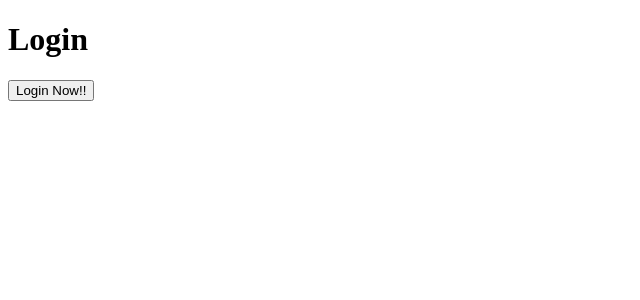
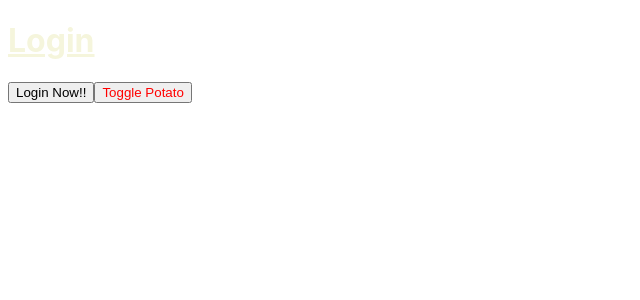
Before and after one commit to bellDev-code/instaclone-web, a React (Create React App) app: page / in a window 1280 px wide. Shown: the top 300 px of the page, without its empty margins (0-640 px from the left). Built offline with nearby package versions, Linux system fonts and the light colour scheme.

Commit message:
Styled-Components & props pratice

```diff
--- a/src/screens/Login.js
+++ b/src/screens/Login.js
@@ -1,10 +1,33 @@
+import { useState } from "react";
+import styled, { css } from "styled-components";
 import { isLoggedInVar } from "../apollo";
 
+const Title = styled.h1`
+  color: ${(props) => (props.potato ? "palevioletred" : "beige")};
+  font-family: -apple-system, BlinkMacSystemFont, "Segoe UI", Roboto, Oxygen,
+    Ubuntu, Cantarell, "Open Sans", "Helvetica Neue", sans-serif;
+  ${(props) =>
+    props.potato
+      ? css`
+          font-size: 49px;
+        `
+      : css`
+          text-decoration: underline;
+        `}
+`;
+
+const ToggleColor = styled.button`
+  color: red;
+`;
+
 export const Login = () => {
+  const [potato, setPotato] = useState(false);
+  const togglePotato = () => setPotato((current) => !current);
   return (
     <div>
-      <h1>Login</h1>
+      <Title potato={potato}>Login</Title>
       <button onClick={() => isLoggedInVar(true)}>Login Now!!</button>
+      <ToggleColor onClick={togglePotato}>Toggle Potato</ToggleColor>
     </div>
   );
 };
```
